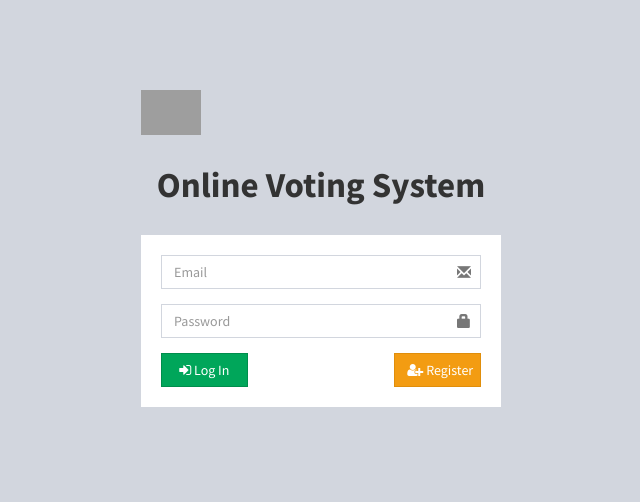
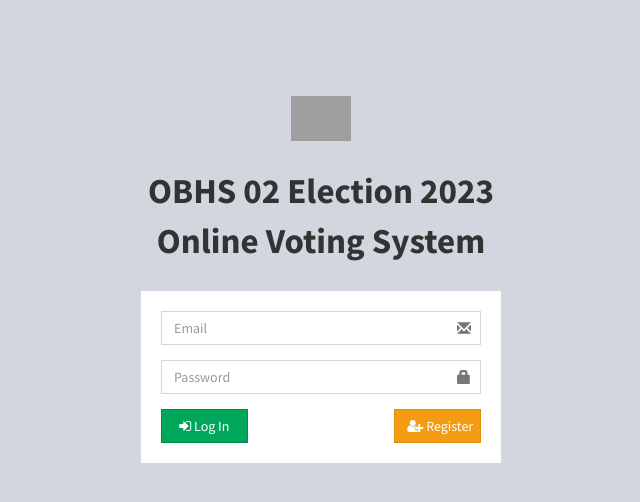
Before and after one commit to Olugbenga-Aderoba/New-OBHS-02-election2023, a Django app: page /account/ in a window 1280 px wide. Shown: the top 502 px of the page, without its empty margins (319-959 px from the left). Run offline with Django 3.2, Linux system fonts and the light colour scheme; some libraries are stand-ins or nearby versions; grey boxes are pictures that could not be loaded.

Commit message:
Update login.html

```diff
--- a/voting/templates/voting/login.html
+++ b/voting/templates/voting/login.html
@@ -2,9 +2,11 @@
 {% block content %}
 
     <div class="login-box">
-        <img src="/static/images/userplaceholder.png" height="45px" class="login-logo" >
         <div class="login-logo">
-            <b>Online Voting System</b>
+            <img src="/static/images/userplaceholder.png" height="45px" >
+        </div>
+        <div class="login-logo">
+            <b>OBHS 02 Election 2023 Online Voting System</b>
         </div>
 
         <div class="login-box-body">
```
